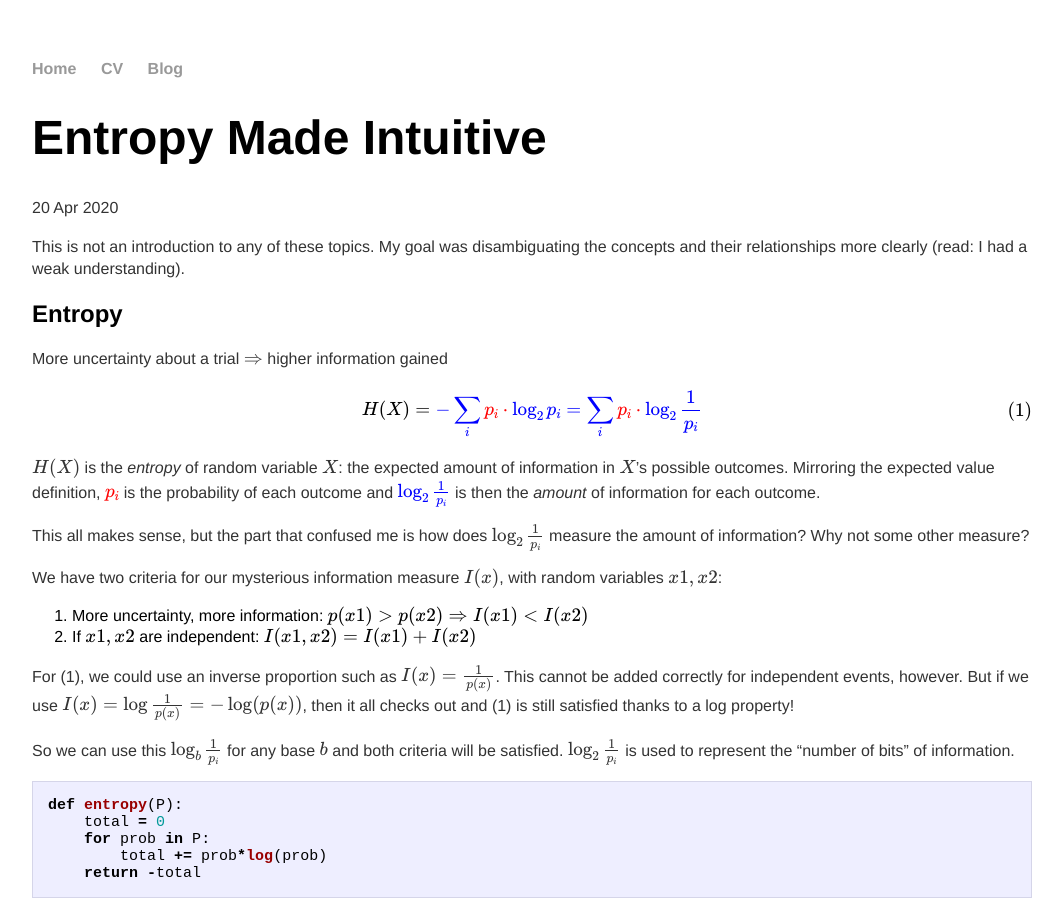
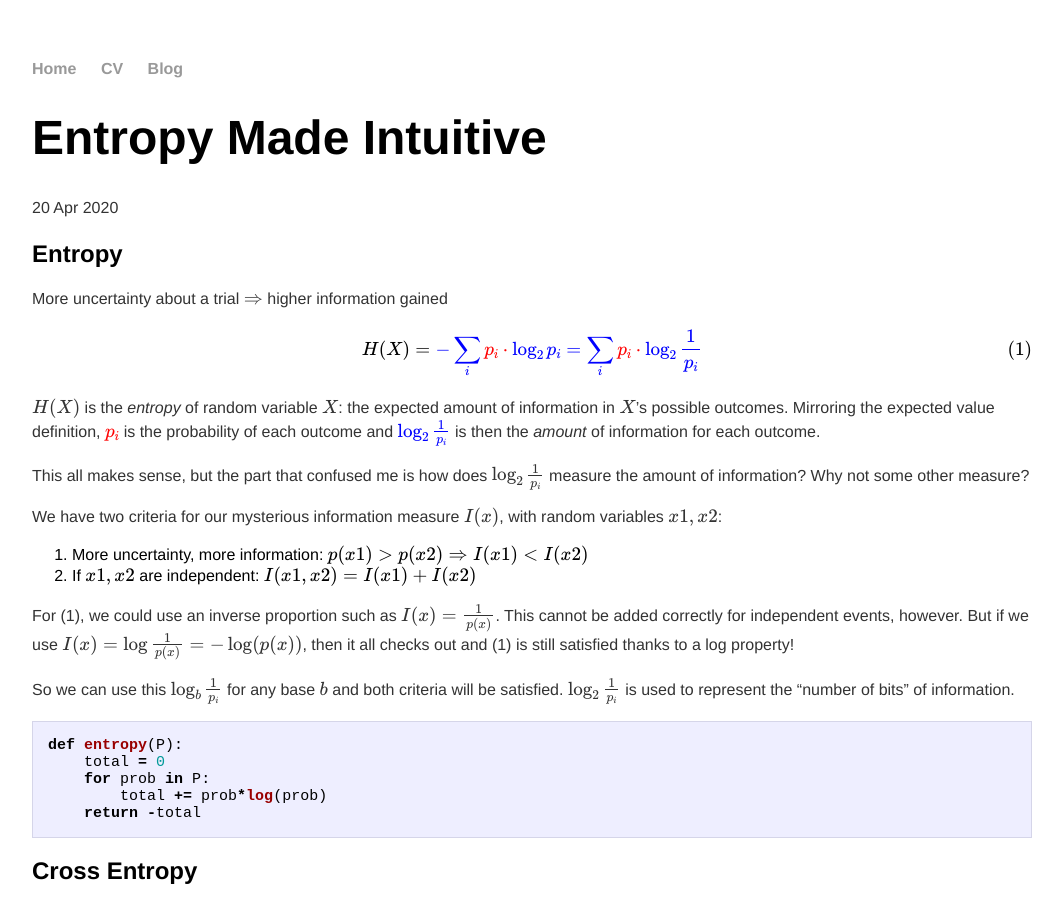
Before and after one commit to kcorder/kcorder.github.io, a Jekyll site: the page built from _posts/2020-04-20-entropy.md, in a window 1280 px wide and 900 px high. Shown: the whole window, without its empty margins (108-1171 px from the left). Built offline with Jekyll 4.4.1, drawn with Linux system fonts in a browser that asks for light colours; formulas are drawn with MathJax 3.

Commit message:
Update 2020-04-20-entropy.md

```diff
--- a/_posts/2020-04-20-entropy.md
+++ b/_posts/2020-04-20-entropy.md
@@ -3,11 +3,6 @@ layout: post
 title: "Entropy Made Intuitive"
 date: 2020-04-20
 ---
-
-
-
-This is not an introduction to any of these topics. My goal was disambiguating the concepts and their relationships more clearly (read: I had a weak understanding).
-
 
 
 ## Entropy
```
